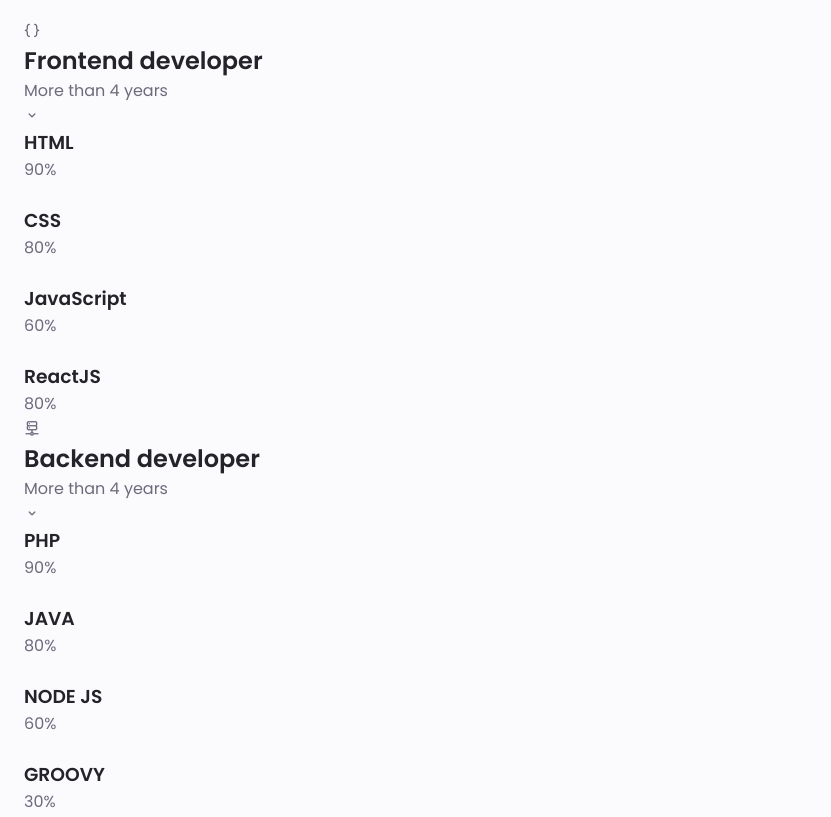
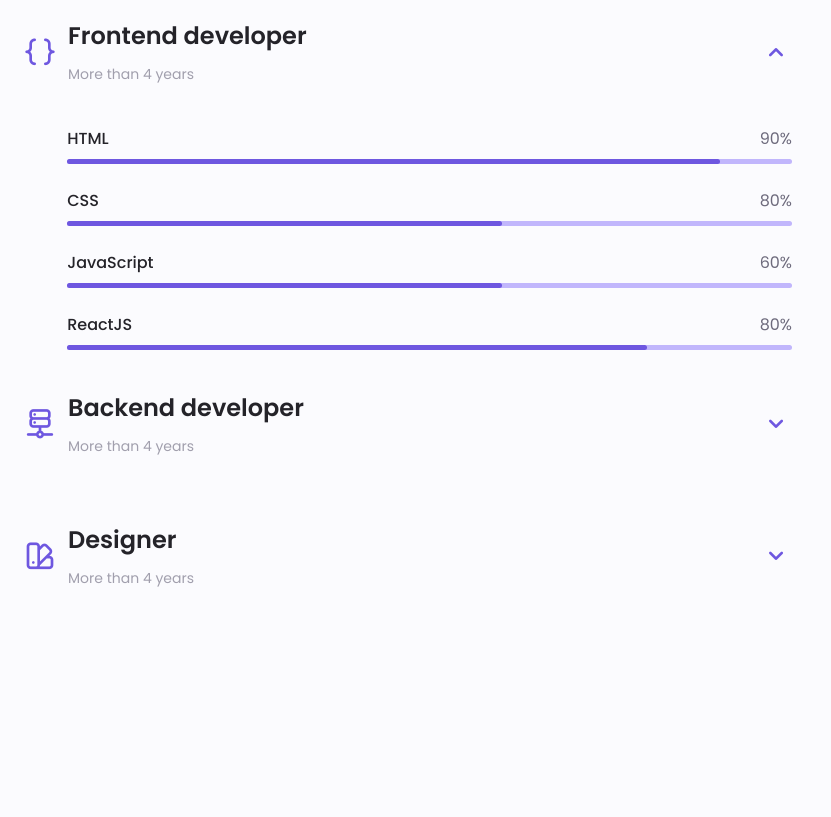
Before and after one commit to jirayutcc/personal-portfolio-website.me, a plain HTML site: page index.html in a window 1280 px wide. Shown: the part 1140-1957 px from the top of the page, without its empty margins (0-831 px from the left). After the commit the page ends 1882 px from the top, so only its background shows below. Drawn offline with nearby package versions, Linux system fonts and the light colour scheme.

Commit message:
add css skills

```diff
--- a/assets/css/styles.css
+++ b/assets/css/styles.css
@@ -406,3 +406,124 @@ img {
     display: flex;
     justify-content: center;
 }
+
+/*==================== SKILLS ====================*/
+.skills__content {
+    row-gap: 0;
+}
+
+.skills__header {
+    display: flex;
+    align-items: center;
+    margin-bottom: var(--mb-2-5);
+    cursor: pointer;
+}
+
+.skills__icon, .skills__arrow {
+    font-size: 2rem;
+    color: var(--first-color);
+}
+
+.skills__icon {
+    margin-right: var(--mb-0-75);
+}
+
+.skills__title {
+    font-size: var(--h3-font-size);
+}
+
+.skills__subtitle {
+    font-size: var(--small-font-size);
+    color: var(--text-color-light);
+}
+
+.skills__arrow {
+    margin-left: auto;
+    transition: .4s;
+}
+.skills__list {
+    row-gap: 1.5rem;
+    padding-left: 2.7rem;
+}
+
+.skills__titles {
+    display: flex;
+    justify-content: space-between;
+    margin-bottom: var(--mb-0-5);
+}
+
+.skills__name {
+    font-size: var(--normal-font-size);
+    font-weight: var(--font-medium);
+}
+
+.skills__bar, .skills__percentage {
+    height: 5px;
+    border-radius: .25rem;
+}
+
+.skills__bar {
+    background-color: var(--first-color-lighter);
+}
+
+.skills__percentage {
+    display: block;
+    background-color: var(--first-color);
+}
+
+.skills__html {
+    width: 90%;
+}
+
+.skills__css {
+    width: 60%;
+}
+
+.skills__js {
+    width: 60%;
+}
+.skills__react {
+    width: 80%;
+}
+
+.skills__php {
+    width: 80%;
+}
+
+.skills__java {
+    width: 80%;
+}
+
+.skills__node {
+    width: 80%;
+}
+
+.skills__groovy {
+    width: 80%;
+}
+
+.skills__figma {
+    width: 10%;
+}
+
+.skills__sketch {
+    width: 10%;
+}
+
+.skills__photoshop {
+    width: 10%;
+}
+
+.skills__close .skills__list {
+    height: 0;
+    overflow: hidden;
+}
+
+.skills__open .skills__list {
+    height: max-content;
+    margin-bottom: var(--mb-2-5);
+}
+
+.skills__open .skills__arrow {
+    transform: rotate(-180deg);
+}
```
